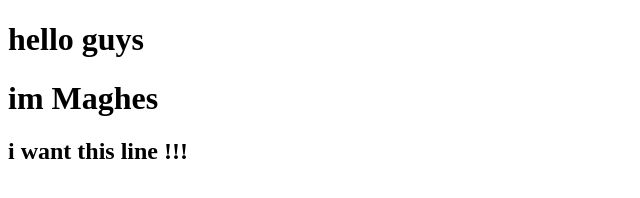
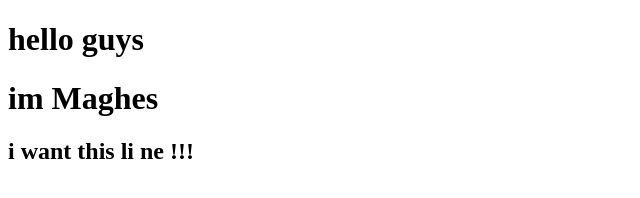
Before and after one commit to metaxcoder1/codebase, a plain HTML site: page index.html in a window 1280 px wide. Shown: the full height of the page, 0-640 px from the left. Drawn offline with Linux system fonts and the light colour scheme.

Commit message:
Update index.html

```diff
--- a/index.html
+++ b/index.html
@@ -8,6 +8,6 @@
 <body>
     <h1>hello guys</h1>
     <h1>im Maghes</h1>
-    <h2>i want this line !!!</h2>
+    <h2>i want this li ne !!!</h2>
 </body>
 </html>
```
